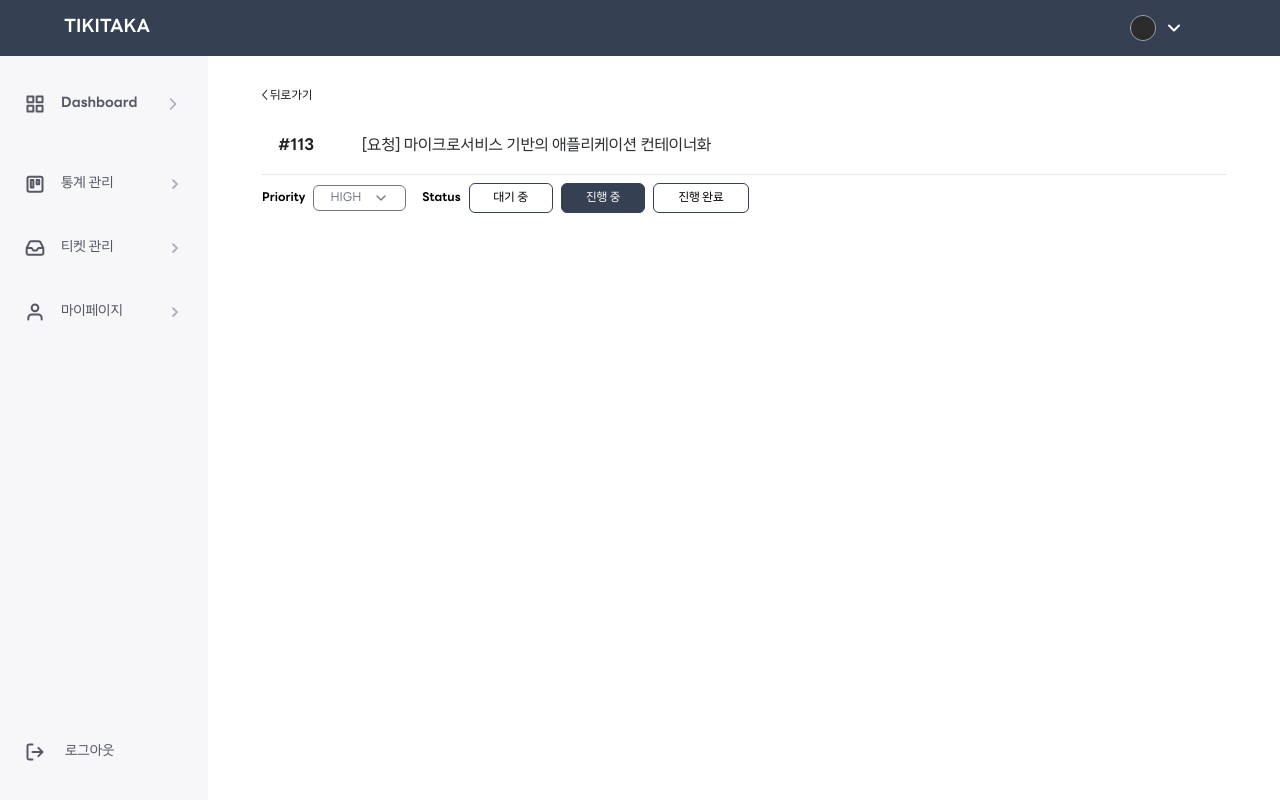
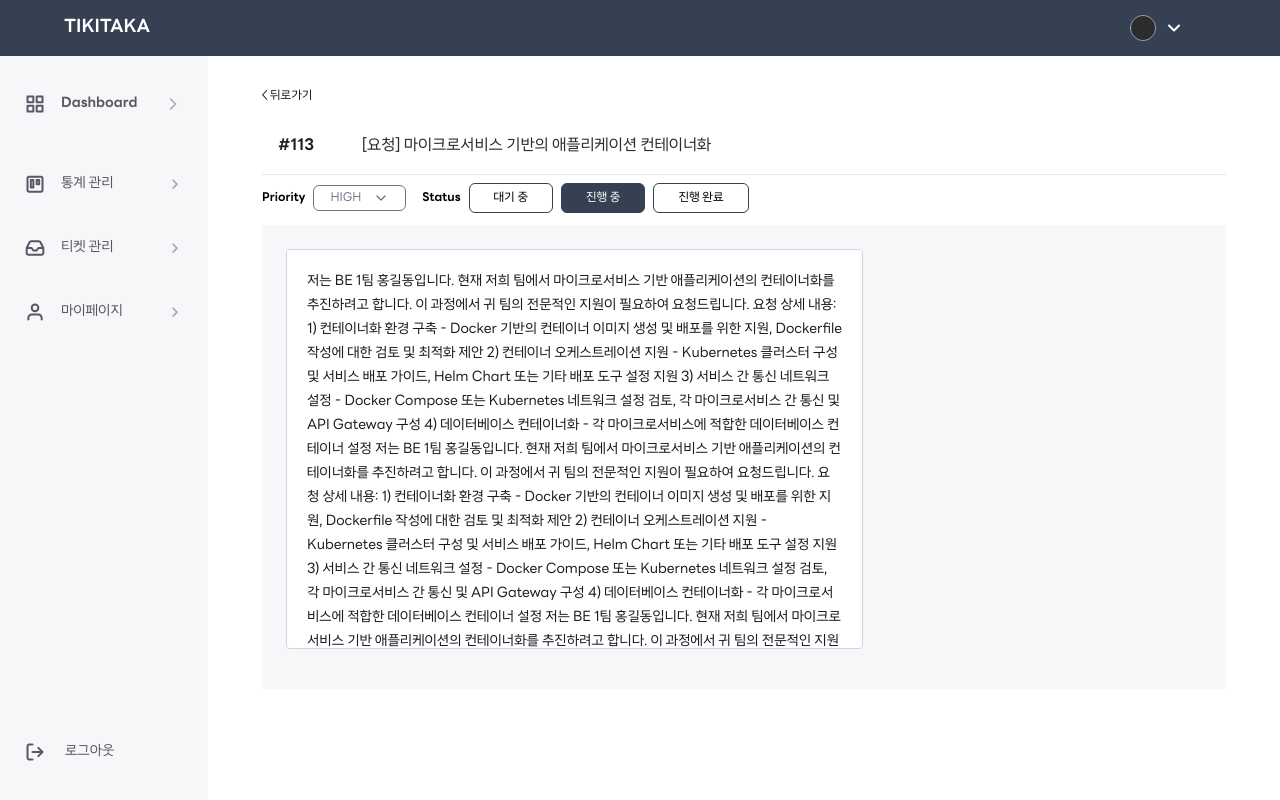
Before and after one commit to lamiiiii/TRILLION-TikiTaka-FE, a React app: page /manager/detail in a window 1280 px wide. Built offline with nearby package versions, Linux system fonts and the light colour scheme.

Commit message:
TKT-39 feat: 티켓 내용 컴포넌트 구현

```diff
--- /dev/null
+++ b/src/components/manager/detail/CommentInput.tsx
@@ -0,0 +1,3 @@
+export default function CommentInput() {
+  return <div className="flex items-center gap-2 mt-2"></div>;
+}
--- /dev/null
+++ b/src/components/manager/detail/CommentItem.tsx
@@ -0,0 +1,3 @@
+export default function CommentItem() {
+  return <div className="flex items-center gap-2 mt-2"></div>;
+}
--- a/src/components/manager/detail/ManagerDetailContainer.tsx
+++ b/src/components/manager/detail/ManagerDetailContainer.tsx
@@ -1,6 +1,12 @@
 import {useNavigate} from 'react-router-dom';
 import TopMenu from '../../common/TopMenu';
 import StatusBar from './StatusBar';
+import TicketContent from './TicketContent';
+import CommentInput from './CommentInput';
+import CommentItem from './CommentItem';
+
+export const CONTAINERIZATION_REQUEST =
+  '저는 BE 1팀 홍길동입니다. 현재 저희 팀에서 마이크로서비스 기반 애플리케이션의 컨테이너화를 추진하려고 합니다. 이 과정에서 귀 팀의 전문적인 지원이 필요하여 요청드립니다. 요청 상세 내용: 1) 컨테이너화 환경 구축 - Docker 기반의 컨테이너 이미지 생성 및 배포를 위한 지원, Dockerfile 작성에 대한 검토 및 최적화 제안 2) 컨테이너 오케스트레이션 지원 - Kubernetes 클러스터 구성 및 서비스 배포 가이드, Helm Chart 또는 기타 배포 도구 설정 지원 3) 서비스 간 통신 네트워크 설정 - Docker Compose 또는 Kubernetes 네트워크 설정 검토, 각 마이크로서비스 간 통신 및 API Gateway 구성 4) 데이터베이스 컨테이너화 - 각 마이크로서비스에 적합한 데이터베이스 컨테이너 설정 저는 BE 1팀 홍길동입니다. 현재 저희 팀에서 마이크로서비스 기반 애플리케이션의 컨테이너화를 추진하려고 합니다. 이 과정에서 귀 팀의 전문적인 지원이 필요하여 요청드립니다. 요청 상세 내용: 1) 컨테이너화 환경 구축 - Docker 기반의 컨테이너 이미지 생성 및 배포를 위한 지원, Dockerfile 작성에 대한 검토 및 최적화 제안 2) 컨테이너 오케스트레이션 지원 - Kubernetes 클러스터 구성 및 서비스 배포 가이드, Helm Chart 또는 기타 배포 도구 설정 지원 3) 서비스 간 통신 네트워크 설정 - Docker Compose 또는 Kubernetes 네트워크 설정 검토, 각 마이크로서비스 간 통신 및 API Gateway 구성 4) 데이터베이스 컨테이너화 - 각 마이크로서비스에 적합한 데이터베이스 컨테이너 설정 저는 BE 1팀 홍길동입니다. 현재 저희 팀에서 마이크로서비스 기반 애플리케이션의 컨테이너화를 추진하려고 합니다. 이 과정에서 귀 팀의 전문적인 지원이 필요하여 요청드립니다. 요청 상세 내용: 1) 컨테이너화 환경 구축 - Docker 기반의 컨테이너 이미지 생성 및 배포를 위한 지원, Dockerfile 작성에 대한 검토 및 최적화 제안 2) 컨테이너 오케스트레이션 지원 - Kubernetes 클러스터 구성 및 서비스 배포 가이드, Helm Chart 또는 기타 배포 도구 설정 지원 3) 서비스 간 통신 네트워크 설정 - Docker Compose 또는 Kubernetes 네트워크 설정 검토, 각 마이크로서비스 간 통신 및 API Gateway 구성 4) 데이터베이스 컨테이너화 - 각 마이크로서비스에 적합한 데이터베이스 컨테이너 설정';
 
 export default function ManagerDetailContainer() {
   const navigate = useNavigate();
@@ -15,6 +21,13 @@ export default function ManagerDetailContainer() {
       </button>
       <TopMenu boldBlackText="#113" regularText="[요청] 마이크로서비스 기반의 애플리케이션 컨테이너화" />
       <StatusBar priority="HIGH" status="진행 중" />
+      <section className="bg-gray-18 p-6 mt-3">
+        <section className="w-[577px] flex flex-col">
+          <TicketContent content={CONTAINERIZATION_REQUEST} />
+          <CommentInput />
+          <CommentItem />
+        </section>
+      </section>
     </div>
   );
 }
--- a/src/components/manager/detail/StatusBar.tsx
+++ b/src/components/manager/detail/StatusBar.tsx
@@ -3,7 +3,7 @@ import DropDown from '../../common/Dropdown';
 
 interface StatusBarProps {
   priority: 'HIGH' | 'MEDIUM' | 'LOW';
-  status: '대기 중' | '진행 중' | '진행 완료';
+  status: (typeof STATUS_OPTIONS)[number];
 }
 
 const STATUS_OPTIONS = ['대기 중', '진행 중', '진행 완료'];
--- /dev/null
+++ b/src/components/manager/detail/TicketContent.tsx
@@ -0,0 +1,11 @@
+interface TicketContentProps {
+  content: string;
+}
+
+export default function TicketContent({content}: TicketContentProps) {
+  return (
+    <div className="w-full h-[400px] overflow-scroll p-5 border border-gray-2 rounded-[4px] bg-white text-subtitle-regular text-gray-15">
+      {content}
+    </div>
+  );
+}
--- a/tailwind.config.js
+++ b/tailwind.config.js
@@ -7,7 +7,7 @@ module.exports = {
         title: ['16px', {lineHeight: '18px', fontWeight: '700'}],
         'title-regular': ['16px', {lineHeight: '16px', fontWeight: '400'}],
         subtitle: ['14px', {lineHeight: '16px', fontWeight: '700'}],
-        'subtitle-regular': ['14px', {lineHeight: '16px', fontWeight: '400'}],
+        'subtitle-regular': ['14px', {lineHeight: '24px', fontWeight: '400'}],
         'subtitle-medium': ['14px', {lineHeight: '16px', fontWeight: '500'}],
         'title-bold': ['16px', {lineHeight: '18px', fontWeight: '700'}],
         'body-bold': ['12px', {lineHeight: '20px', fontWeight: '700'}],
```
